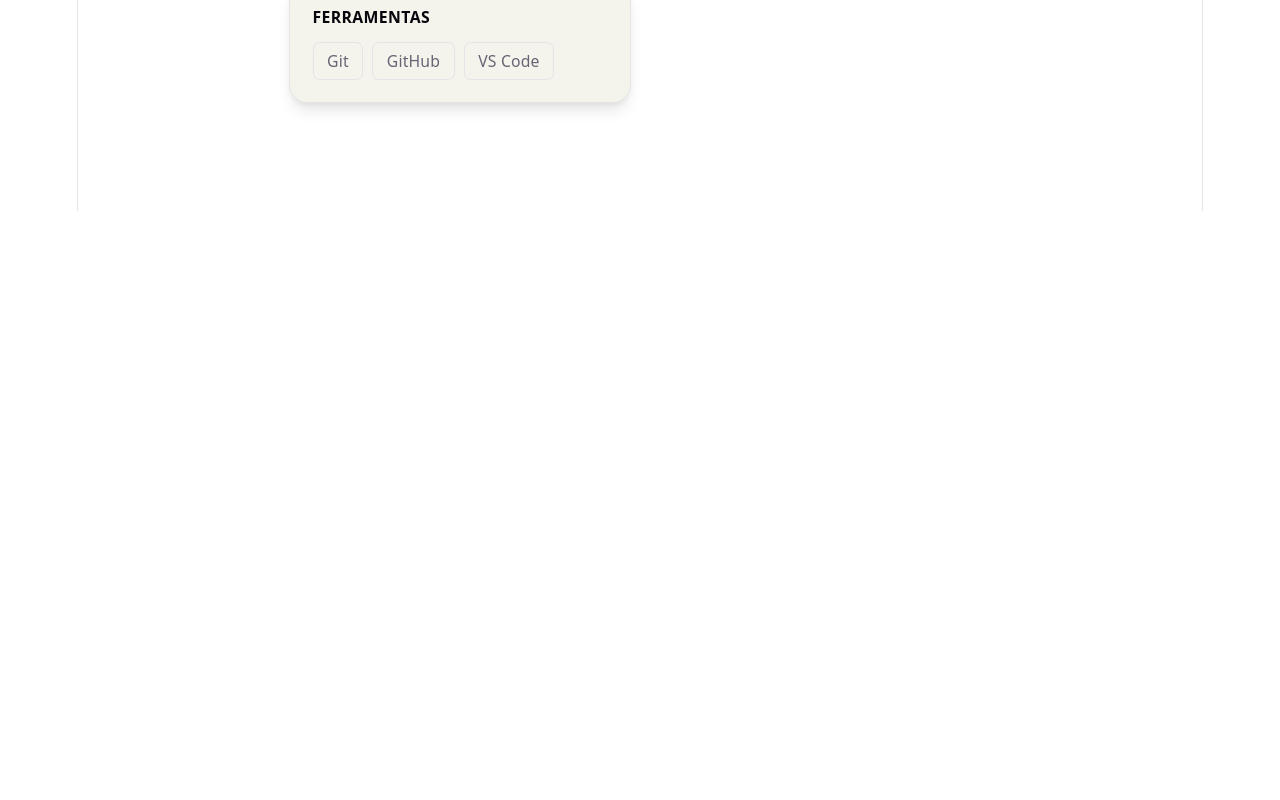
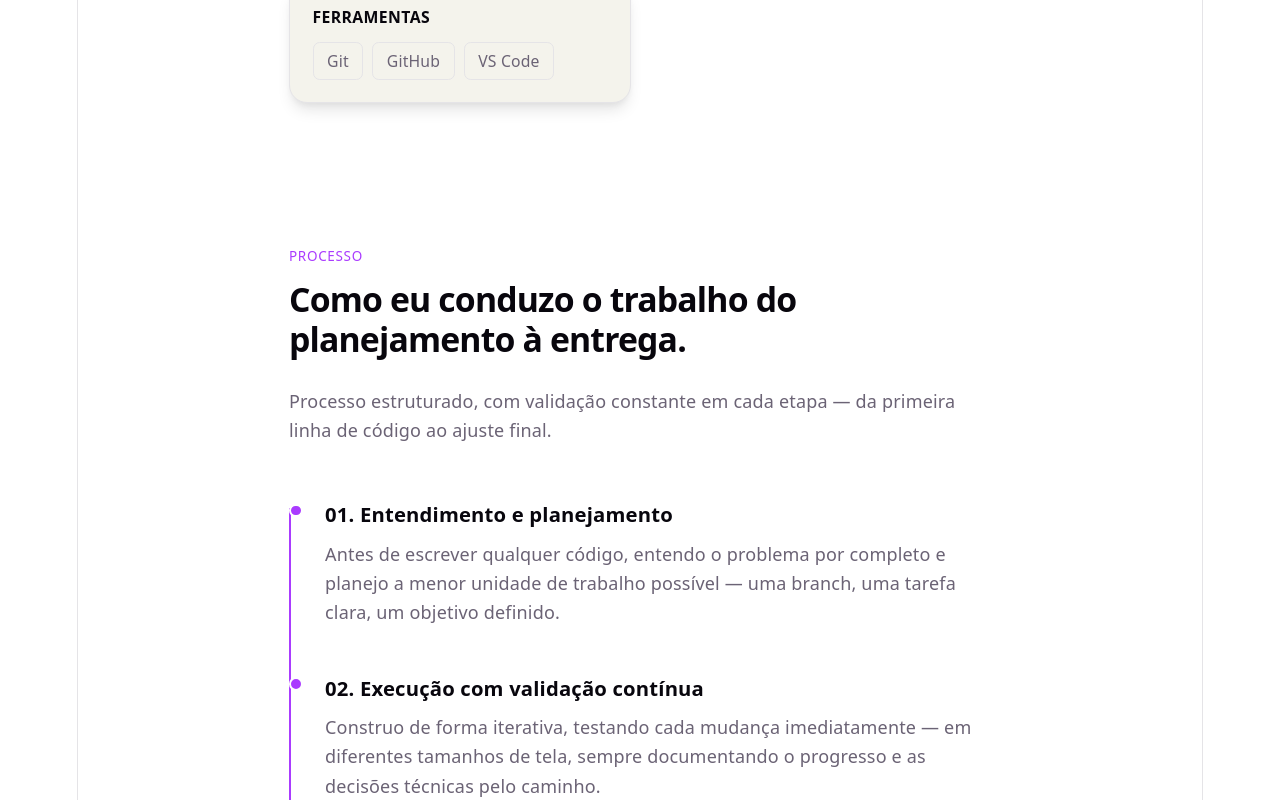
Before and after one commit to ManewJ/portfolio-manoel, a React (Vite) app: page / in a window 1280 px wide. Shown: the part 2000-2800 px from the top of the page. Before the commit the page ends 2211 px from the top, so only its background shows below. Built offline with nearby package versions, Linux system fonts and the light colour scheme.

Commit message:
feat: cria estrutura inicial da secao Processo com timeline animada

```diff
--- a/src/App.jsx
+++ b/src/App.jsx
@@ -1,6 +1,7 @@
 import Hero from './components/Hero'
 import Sobre from './components/Sobre'
 import Tecnologias from './components/Tecnologias'
+import Processo from './components/Processo'
 import './App.css'
 
 function App() {
@@ -9,6 +10,7 @@
       <Hero />
       <Sobre />
       <Tecnologias />
+      <Processo />
     </>
   )
 }
--- /dev/null
+++ b/src/components/Processo.jsx
@@ -0,0 +1,138 @@
+import { useEffect, useRef, useState } from 'react'
+
+function Processo() {
+  // Cada posição do array corresponde a um passo (0, 1, 2) + a frase final (3).
+  // false = ainda não apareceu na tela | true = já apareceu (e permanece true pra sempre)
+  const [revelados, setRevelados] = useState([false, false, false, false])
+
+  // Um ref por elemento observado — o Intersection Observer precisa de um
+  // elemento real do DOM pra "vigiar", e useRef nos dá esse acesso direto
+  const refs = useRef([])
+
+  useEffect(() => {
+    // O Observer recebe uma função de callback: toda vez que um elemento observado
+    // entra ou sai da tela, essa função roda com a lista de mudanças (entries)
+    const observer = new IntersectionObserver(
+      (entries) => {
+        entries.forEach((entry) => {
+          if (entry.isIntersecting) {
+            // data-index guarda qual passo é esse (0 a 3), definido no JSX abaixo
+            const index = Number(entry.target.dataset.index)
+            // Atualiza só essa posição do array pra true — as outras mantêm o valor atual,
+            // por isso o passo nunca "desaparece" de novo ao rolar pra cima
+            setRevelados((prev) => {
+              const novo = [...prev]
+              novo[index] = true
+              return novo
+            })
+          }
+        })
+      },
+      { threshold: 0.4 } // dispara quando 40% do elemento já está visível
+    )
+
+    // Manda o Observer vigiar cada um dos elementos que guardamos em refs.current
+    refs.current.forEach((el) => el && observer.observe(el))
+
+    // Cleanup: desliga o observer quando o componente sair da tela de vez
+    return () => observer.disconnect()
+  }, [])
+
+  // Calcula até onde a linha da timeline deve "crescer" — baseado no último
+  // passo (0, 1 ou 2) que já foi revelado. A frase final (índice 3) não conta
+  // pra altura da linha, porque ela fica fora da timeline visualmente
+  const passosRevelados = revelados.slice(0, 3).filter(Boolean).length
+  const alturaLinha = (passosRevelados / 3) * 100
+
+  const passos = [
+    {
+      titulo: 'Entendimento e planejamento',
+      texto: 'Antes de escrever qualquer código, entendo o problema por completo e planejo a menor unidade de trabalho possível — uma branch, uma tarefa clara, um objetivo definido.',
+    },
+    {
+      titulo: 'Execução com validação contínua',
+      texto: 'Construo de forma iterativa, testando cada mudança imediatamente — em diferentes tamanhos de tela, sempre documentando o progresso e as decisões técnicas pelo caminho.',
+    },
+    {
+      titulo: 'Refinamento com base em resultado real',
+      texto: 'Reviso, ajusto e refino com base no que efetivamente funciona na prática — a mesma disciplina que usei por 9 anos ajustando planos de treino conforme a resposta real de cada atleta.',
+    },
+  ]
+
+  return (
+    <section id="processo" className="max-w-2xl mx-auto px-6 pt-4 pb-16 sm:pt-8 sm:pb-24 text-left">
+
+      <span className="text-xs font-medium text-(--accent) uppercase tracking-wider mb-3 block">
+        Processo
+      </span>
+
+      <h2 className="text-2xl sm:text-3xl font-semibold tracking-tight text-(--text-h) mb-6">
+        Como eu conduzo o trabalho do planejamento à entrega.
+      </h2>
+
+      <p className="text-base text-(--text) leading-relaxed">
+        Processo estruturado, com validação constante em cada etapa — da primeira linha de
+        código ao ajuste final.
+      </p>
+
+      {/* Container relativo pra a linha da timeline poder ser posicionada
+          de forma absoluta, alinhada com as bolinhas de cada passo */}
+      <div className="relative mt-12 pl-8">
+
+        {/* Trilho de fundo (cinza, fixo) — sempre visível, marca o "caminho total" */}
+        <div className="absolute left-0 top-2 bottom-2 w-0.5 bg-(--border)"></div>
+
+        {/* Trilho preenchido (roxo) — cresce via transition de height conforme
+            alturaLinha muda. Isso É a animação de "a linha crescendo" que você pediu */}
+        <div
+          className="absolute left-0 top-2 w-0.5 bg-(--accent) transition-all duration-700 ease-out"
+          style={{ height: `${alturaLinha}%` }}
+        ></div>
+
+        <div className="flex flex-col gap-10">
+          {passos.map((passo, index) => (
+            <div
+              key={index}
+              // Guarda esse elemento na posição certa do array de refs
+              ref={(el) => (refs.current[index] = el)}
+              data-index={index}
+              // opacity + translate-y controlados pela condição — cria o fade-in
+              // suave de baixo pra cima quando revelados[index] vira true
+              className={`relative transition-all duration-700 ease-out ${
+                revelados[index]
+                  ? 'opacity-100 translate-y-0'
+                  : 'opacity-0 translate-y-4'
+              }`}
+            >
+              {/* Bolinha da timeline — posicionada sobre a linha, à esquerda do texto */}
+              <div className="absolute -left-8 top-1 w-3 h-3 rounded-full bg-(--accent) border-2 border-(--bg)"></div>
+
+              <h3 className="text-lg font-semibold text-(--text-h) mb-2">
+                {String(index + 1).padStart(2, '0')}. {passo.titulo}
+              </h3>
+              <p className="text-base text-(--text) leading-relaxed">
+                {passo.texto}
+              </p>
+            </div>
+          ))}
+        </div>
+      </div>
+
+      {/* Frase final — sem bolinha, fora da timeline, abaixo dela.
+          Usa o índice 3 do array de revelados, observado separadamente */}
+      <div
+        ref={(el) => (refs.current[3] = el)}
+        data-index={3}
+        className={`mt-16 text-center transition-all duration-700 ease-out ${
+          revelados[3] ? 'opacity-100 translate-y-0' : 'opacity-0 translate-y-4'
+        }`}
+      >
+        <p className="text-xl sm:text-2xl font-semibold text-(--text-h) tracking-tight">
+          Transformando problemas reais em soluções práticas.
+        </p>
+      </div>
+    </section>
+  )
+}
+
+export default Processo
```
